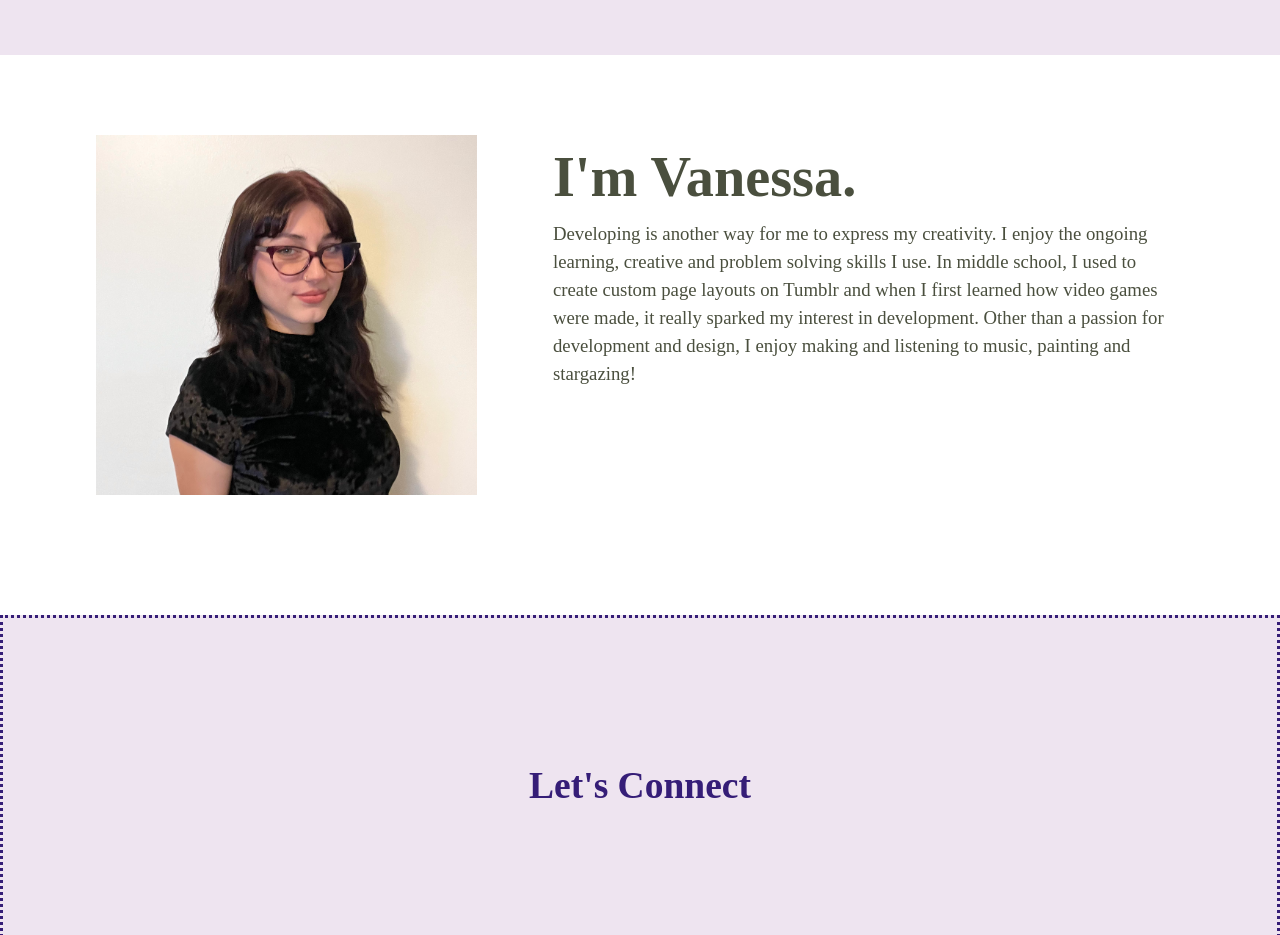
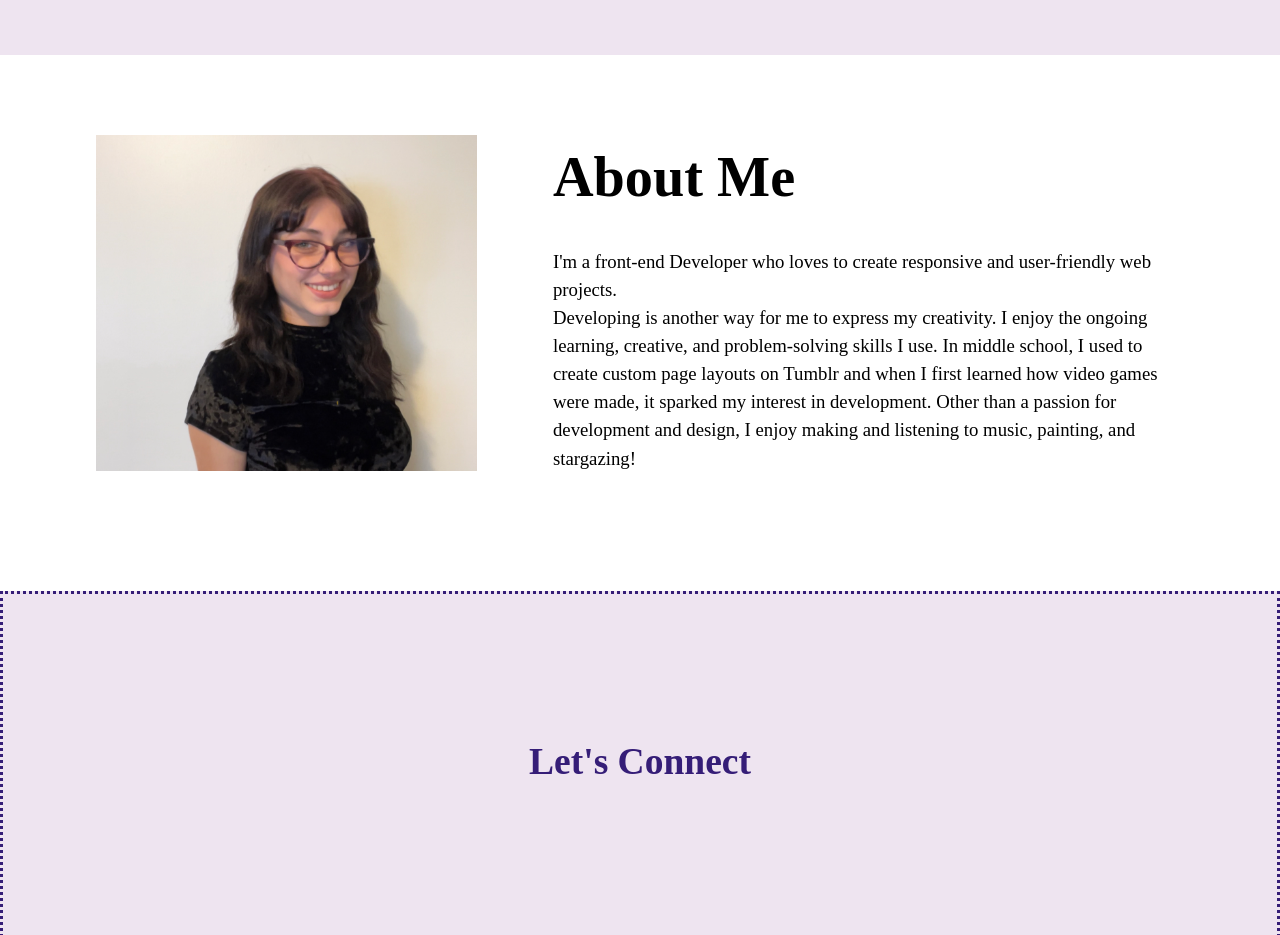
Before and after one commit to n4ss8/PortfolioWebsite, a website built with Parcel: page index.html in a window 1280 px wide. Shown: the part 3060-3995 px from the top of the page. Built offline with nearby package versions, Linux system fonts and the light colour scheme; files whose address does not match are found by name.

Commit message:
fixing bio

```diff
--- a/css/main.css
+++ b/css/main.css
@@ -422,7 +422,7 @@
 #about h3,
 #about h4,
 #about p {
-  color: #4a4f3e;
+  color: #000000;
 }
 
   /* -------------------- Base Foooter Styles -------------------- */
--- a/index.html
+++ b/index.html
@@ -166,17 +166,18 @@
   <div class="content-wrapper">
   <div class="about-content-wrapper">
   <figure>
-   <img src="img/pshot.png" alt="Vanessa">
+   <img src="img/pshott.png" alt="Vanessa">
   </figure>
 
 <div class="about-info">
-  <h3>I'm Vanessa.</h3>
+  <h3>About Me</h3>
 
   <p class="about-text">
-    Developing is another way for me to express my creativity. I enjoy the ongoing learning, creative and problem solving skills I use.
+   <br> I'm a front-end Developer who loves to create responsive and user-friendly web projects.</br>
+    Developing is another way for me to express my creativity. I enjoy the ongoing learning, creative, and problem-solving skills I use.
     In middle school, I used to create custom page layouts on Tumblr and
-    when I first learned how video games were made, it really sparked my interest in development.
-    Other than a passion for development and design, I enjoy making and listening to music, painting and stargazing!
+    when I first learned how video games were made, it sparked my interest in development.
+    Other than a passion for development and design, I enjoy making and listening to music, painting, and stargazing!
   </p>
 
   </div>
@@ -200,7 +201,7 @@
           <div class="contact-info follow-section">
             <h5 class="contact-title">Follow me</h5>
             <ul class="social-icons">
-              <li><a href="https://www.linkedin.com/in/vanessa-warner-4719331a0/"><img src="img/linkedin.png" alt="Linkedin Icon"></a></li>
+              <li><a href="https://www.linkedin.com/in/vanessawarnertechart/"><img src="img/linkedin.png" alt="Linkedin Icon"></a></li>
               <li><a href="https://github.com/n4ss8"><img src="img/github.png" alt="Github Icon"></a></li>
             </ul>
           </div>
```
Also changed, not shown: img/pshott.png (added).
